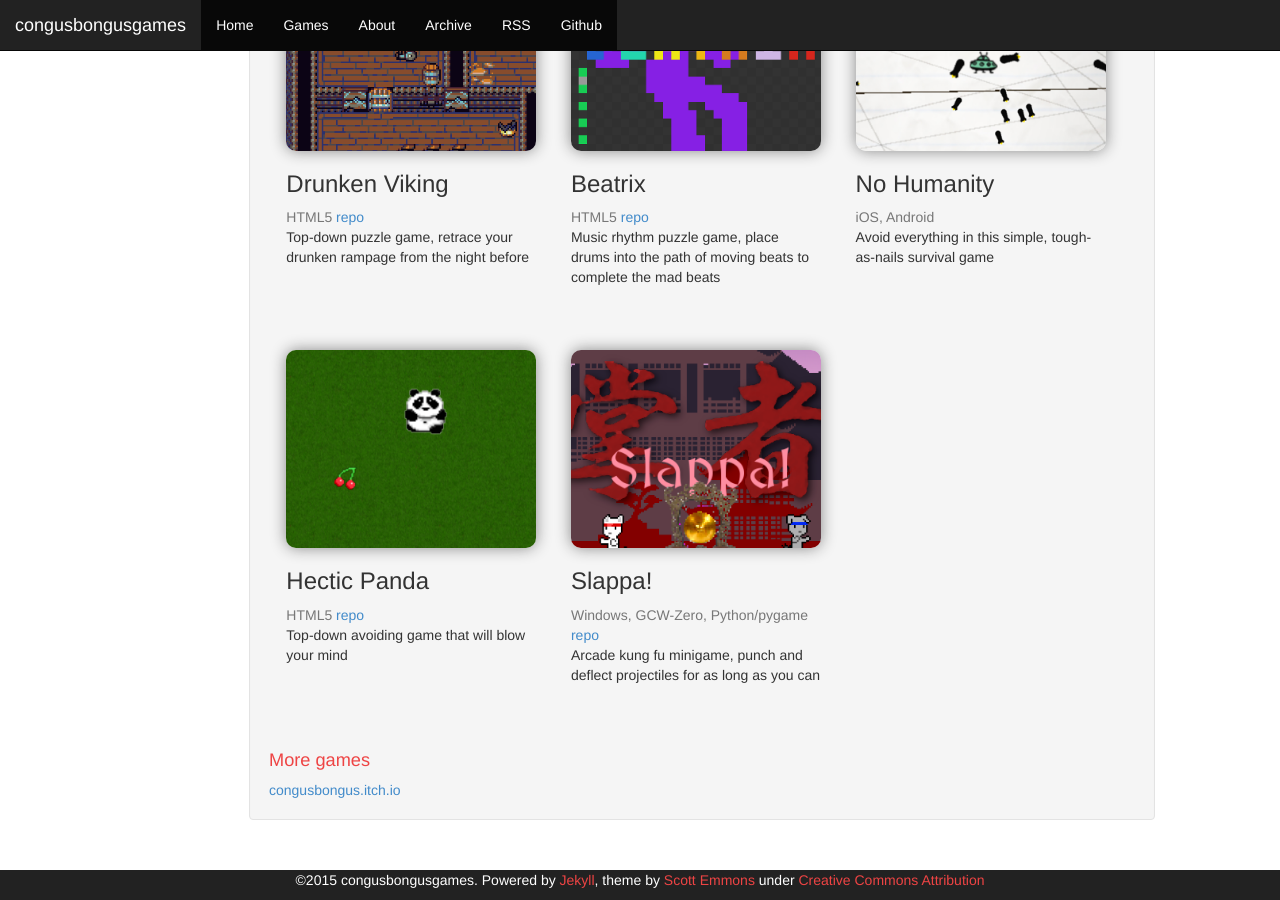
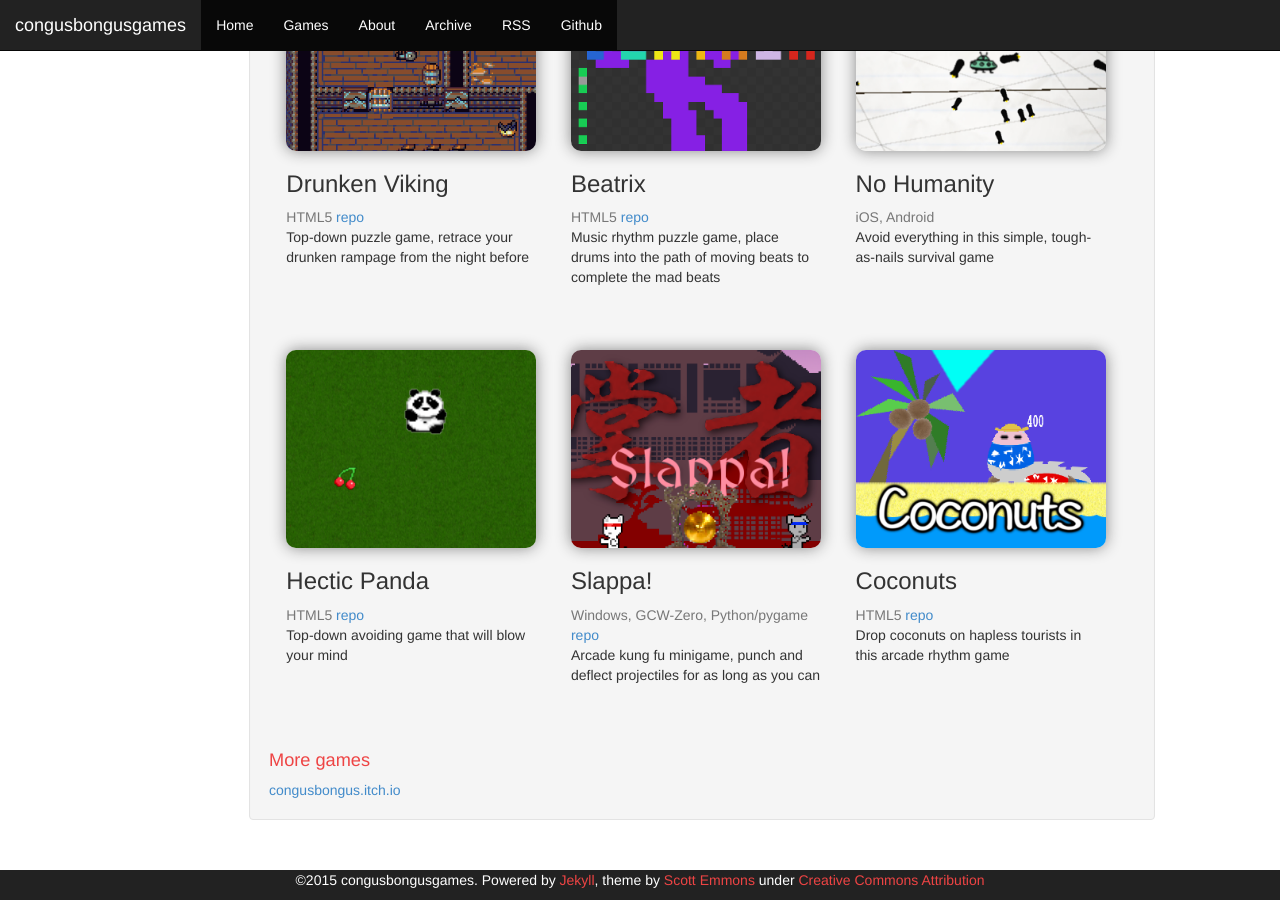
Before and after one commit to cxong/cxong.github.io, a Jekyll site: the page built from games.html, in a window 1280 px wide and 900 px high, scrolled down 642 px. Built offline with Jekyll 4.4.1, drawn with Linux system fonts in a browser that asks for light colours; Markdown is read by kramdown in place of the engine named in the settings; comment, search, counter and statistics services are not loaded.

Commit message:
Add coconuts

```diff
--- a/games.html
+++ b/games.html
@@ -81,6 +81,12 @@ layout: default
       <div class="subtitle">Windows, GCW-Zero, Python/pygame <a href="https://github.com/cxong/Slappa">repo</a></div>
       <p>Arcade kung fu minigame, punch and deflect projectiles for as long as you can</p>
     </div>
+    <div class="item">
+      <a href="http://congusbongus.itch.io/coconuts"><img src="images/coconuts.png" alt="Coconuts" /></a>
+      <h3>Coconuts</h3>
+      <div class="subtitle">HTML5 <a href="https://github.com/cxong/coconuts">repo</a></div>
+      <p>Drop coconuts on hapless tourists in this arcade rhythm game</p>
+    </div>
   </div>
   <h1>More games</h1>
   <a href="http://congusbongus.itch.io/">congusbongus.itch.io</a>
```
Also changed, not shown: images/coconuts.png (added).
